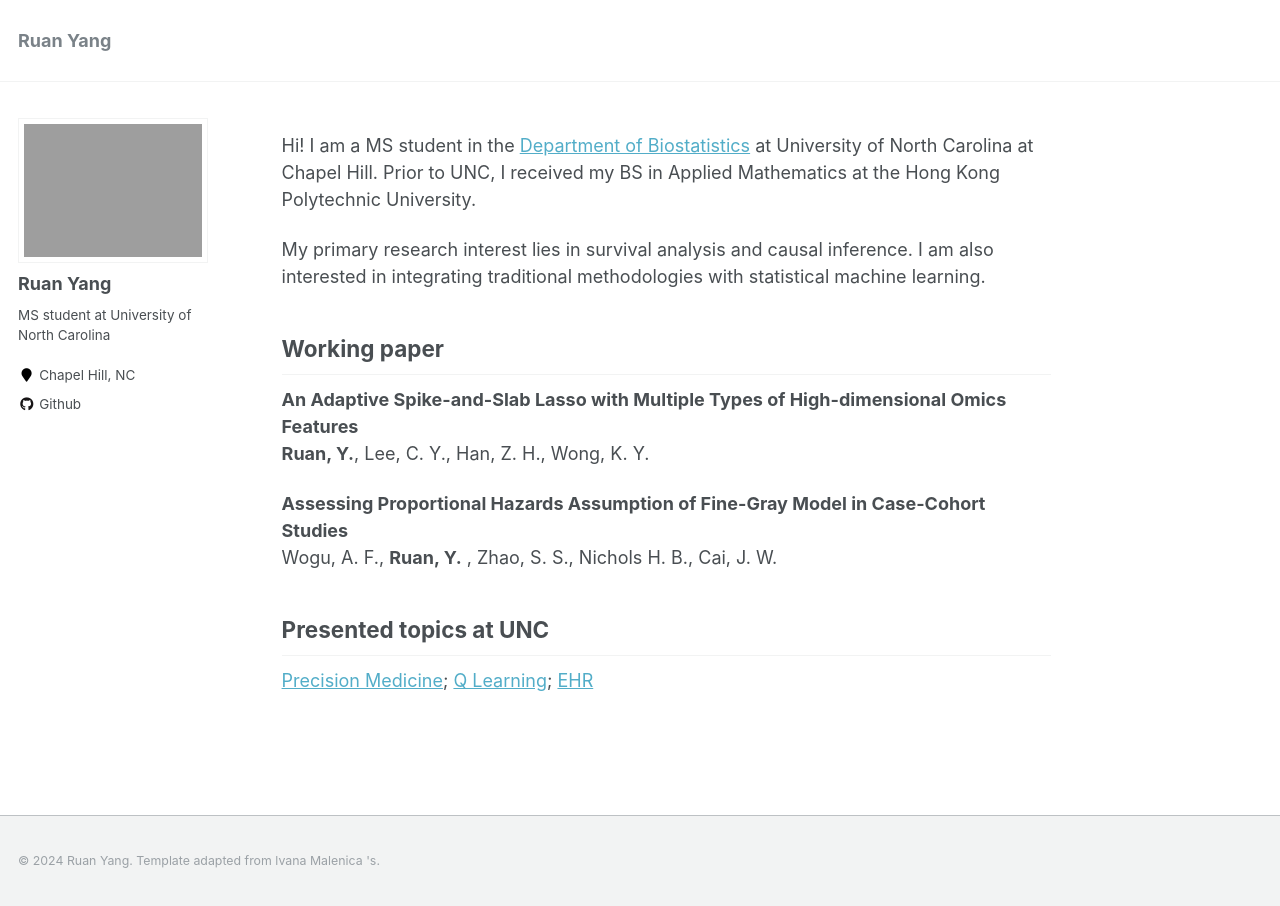
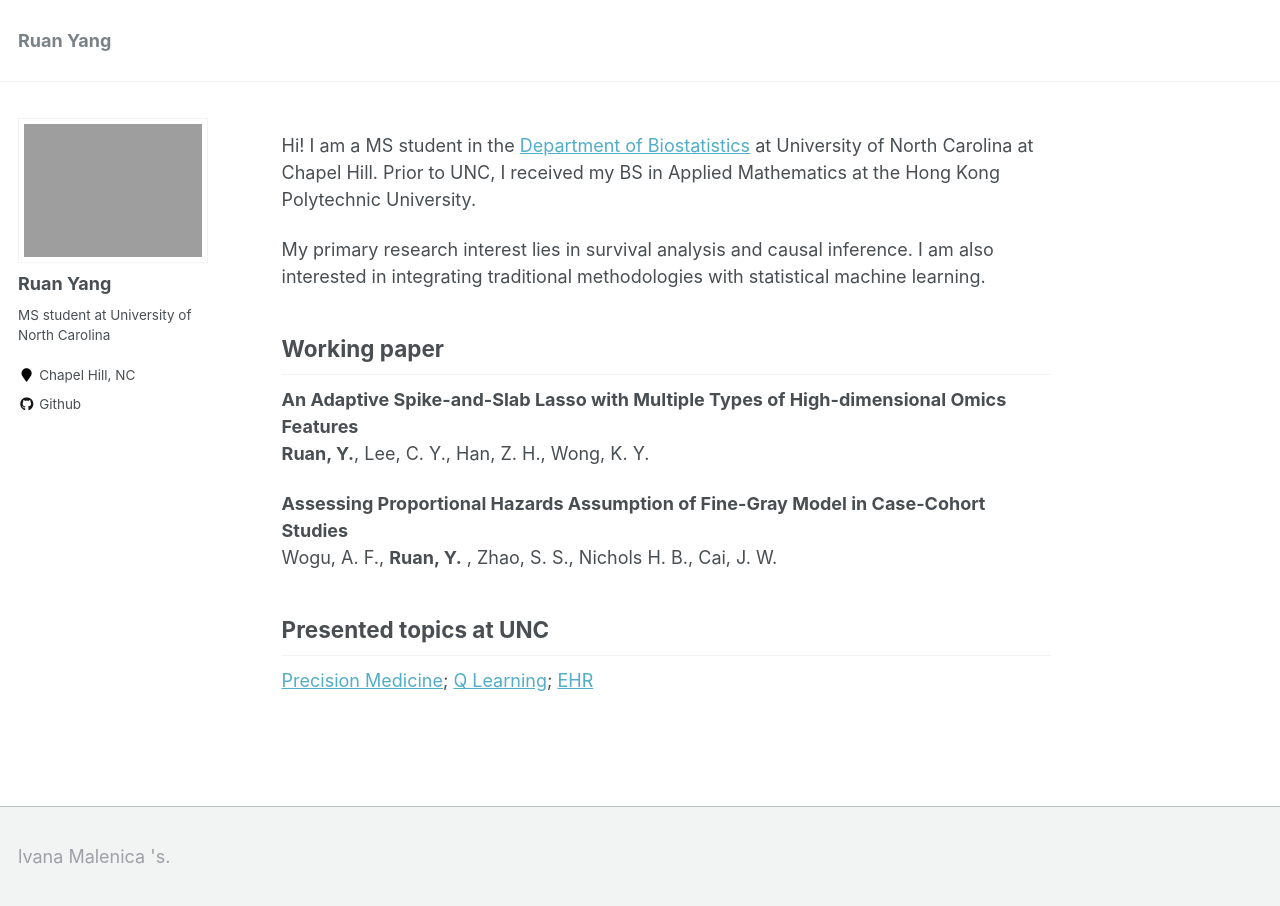
Before and after one commit to Yangr00/Yangr00.github.io, a Jekyll site: the page built from _pages/about.md, in a window 1280 px wide. Built offline with Jekyll 4.4.1, drawn with Linux system fonts in a browser that asks for light colours.

Commit message:
Update footer.html

```diff
--- a/_includes/footer.html
+++ b/_includes/footer.html
@@ -22,4 +22,5 @@
 </div>
 
 <!--<div class="page__footer-copyright">&copy; {{ site.time | date: '%Y' }} {{ site.name | default: site.title }}. {{ site.data.ui-text[site.locale].powered_by | default: "Powered by" }} <a href="http://jekyllrb.com" rel="nofollow">Jekyll</a> &amp; <a href="https://github.com/academicpages/academicpages.github.io">AcademicPages</a>, a fork of <a href="https://mademistakes.com/work/minimal-mistakes-jekyll-theme/" rel="nofollow">Minimal Mistakes</a>.</div>-->
-<div class="page__footer-copyright">&copy; {{ site.time | date: '%Y' }} {{ site.name | default: site.title }}. Template adapted from <a href="https://imalenica.github.io/" rel="nofollow">lvana Malenica</a> 's.</div>
+<!--<div class="page__footer-copyright">&copy; {{ site.time | date: '%Y' }} {{ site.name | default: site.title }}. Template adapted from <a href="https://imalenica.github.io/" rel="nofollow">lvana Malenica</a> 's.</div>-->
+<div Template adapted from <a href="https://imalenica.github.io/" rel="nofollow">lvana Malenica</a> 's.</div>
```
